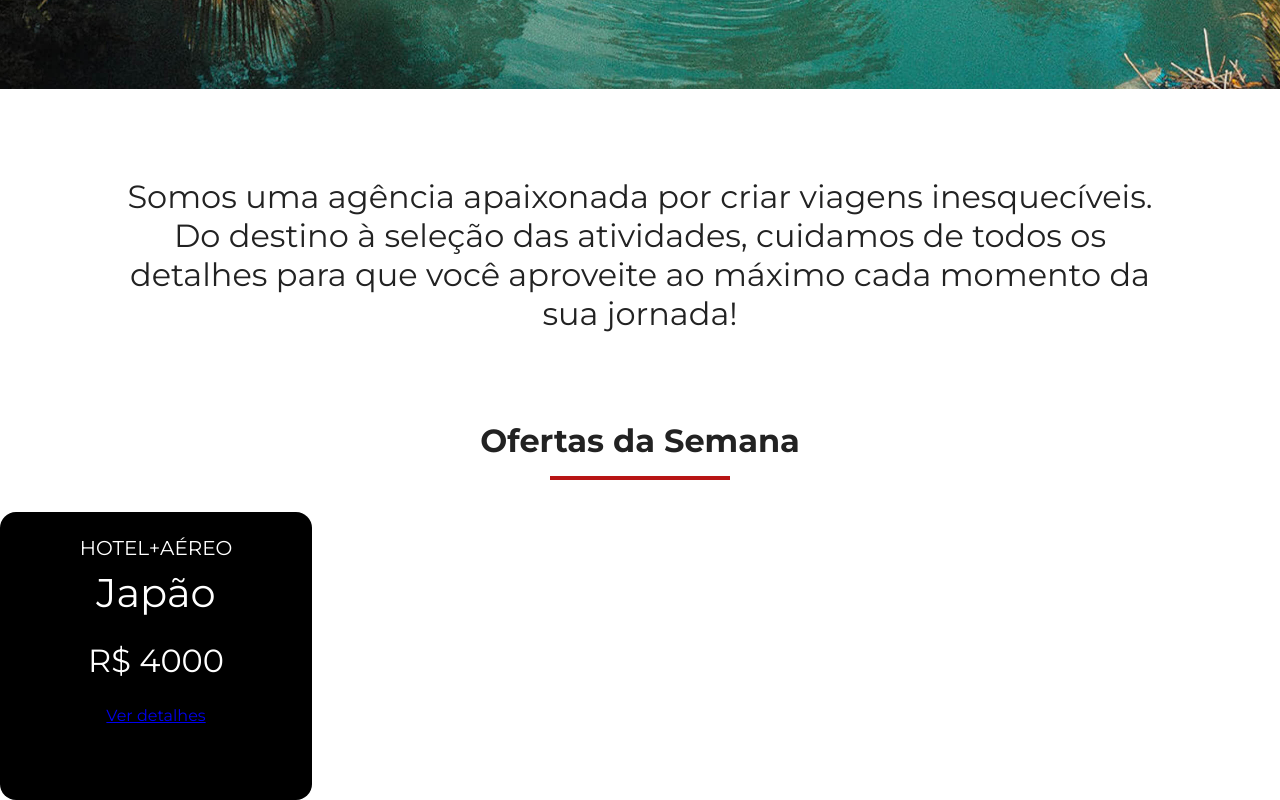
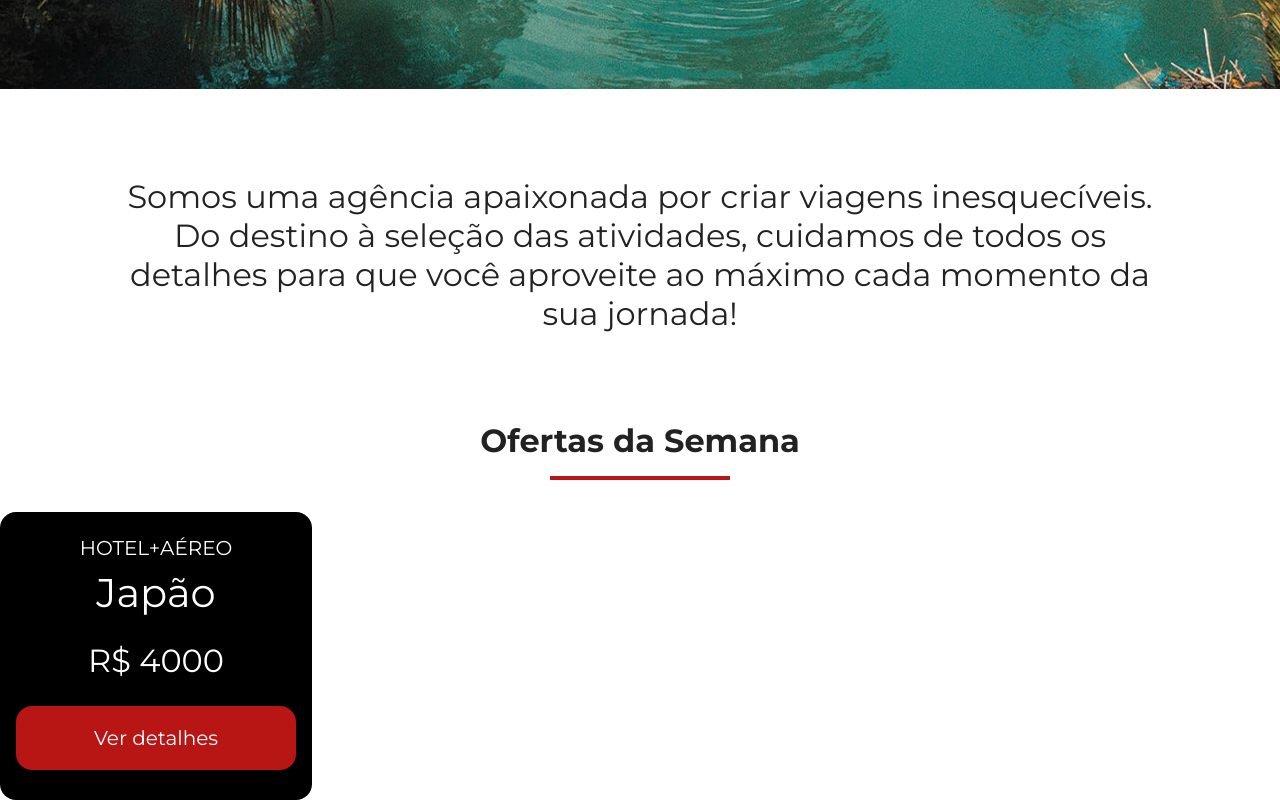
Before and after one commit to thompsoncarlos/jornada-viagens, a plain HTML site: page index.html in a window 1280 px wide. Shown: the part 671-1471 px from the top of the page. Drawn offline with Linux system fonts and the light colour scheme.

Commit message:
finalize style button's

```diff
--- a/css/global.css
+++ b/css/global.css
@@ -47,8 +47,27 @@
   margin: 16px auto 32px;
 }
 
+.button {
+  width: 280px;
+  height: 64px;
+  color: var(--text-secondary-color);
+  font-weight: var(--title-weight);
+  font-size: 20px;
+  background-color: var(--secondary-color);
+  border-radius: 16px;
+  display: inline-block;
+  text-decoration: none;
+  line-height: 64px;
+}
+
 @media screen and (min-width: 768px) {
   .section-title h2 {
     font-size: 32px;
   }
 }
+
+@media screen and (min-width: 1024px) {
+  .button:hover {
+    background-color: var(--primary-color);
+  }
+}
--- a/index.html
+++ b/index.html
@@ -70,7 +70,7 @@
             </h3>
           </header>
           <footer>
-            <a href="#">Ver detalhes</a>
+            <a href="#" class="button">Ver detalhes</a>
           </footer>
         </article>
       </div>
```
